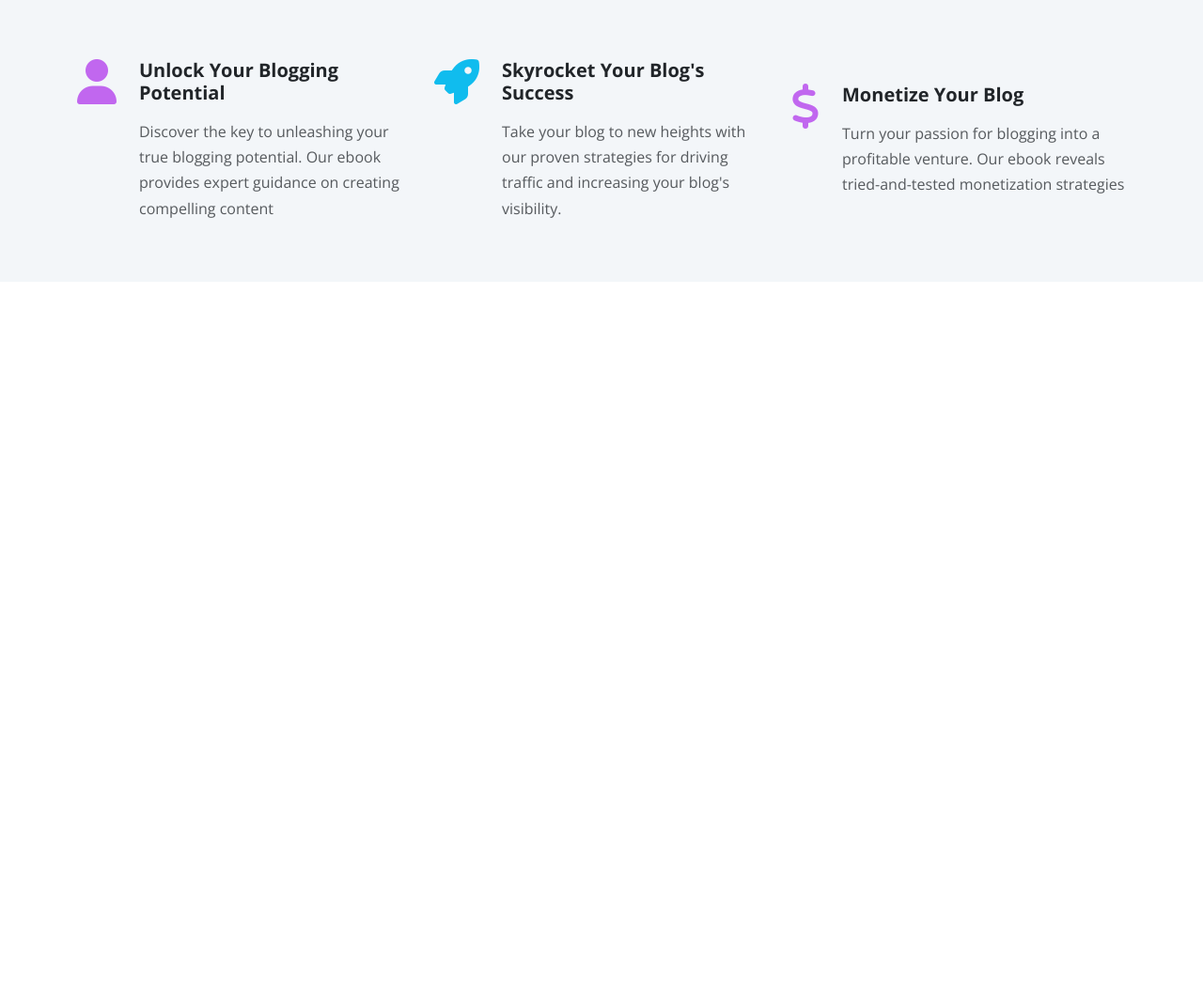
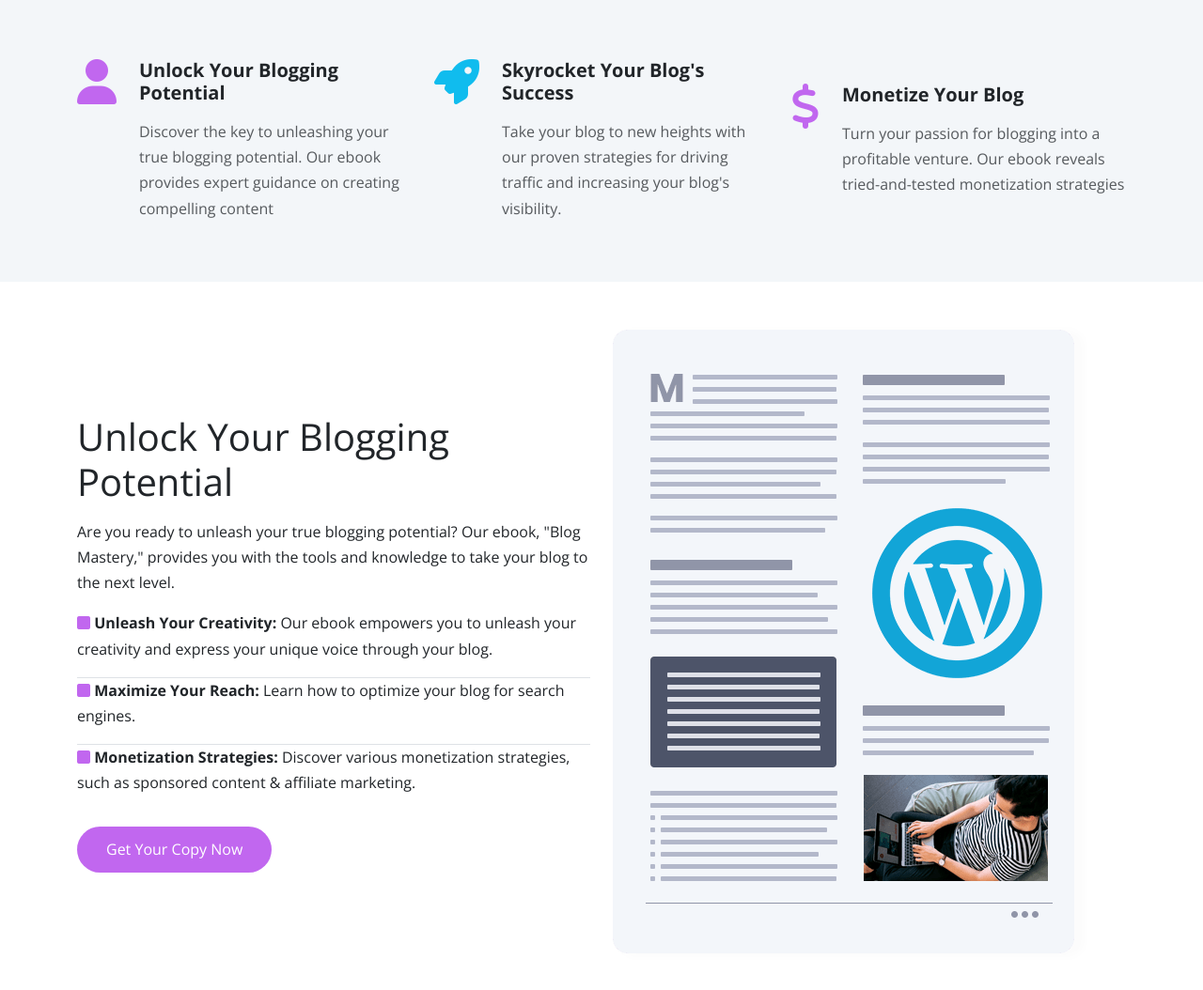
Before and after one commit to RadwaAhmed4869/e-book, a website: page index.html in a window 1280 px wide. Shown: the part 922-1976 px from the top of the page at 94% size. Before the commit the page ends 1222 px from the top, so only its background shows below. Drawn offline with nearby package versions, Linux system fonts and the light colour scheme.

Commit message:
details section by me

```diff
--- a/index.html
+++ b/index.html
@@ -176,6 +176,51 @@
       </div>
     </section>
 
+    <!-- Details -->
+    <section id="details" class="details my-5">
+      <div class="container">
+        <div class="row">
+          <div class="col-6 align-content-center">
+            <h4 class="display-6 fw-normal">Unlock Your Blogging Potential</h4>
+            <p>
+              Are you ready to unleash your true blogging potential? Our ebook,
+              "Blog Mastery," provides you with the tools and knowledge to take
+              your blog to the next level.
+            </p>
+            <ul class="list-unstyled">
+              <li class="d-flex border-bottom border-muted">
+                <p>
+                  <i class="fa-solid fa-square text-primary"></i>
+                  <span class="fw-bold">Unleash Your Creativity:</span>
+                  Our ebook empowers you to unleash your creativity and express
+                  your unique voice through your blog.
+                </p>
+              </li>
+              <li class="d-flex border-bottom border-muted">
+                <p>
+                  <i class="fa-solid fa-square text-primary"></i>
+                  <span class="fw-bold">Maximize Your Reach:</span>
+                  Learn how to optimize your blog for search engines.
+                </p>
+              </li>
+              <li class="d-flex">
+                <p>
+                  <i class="fa-solid fa-square text-primary"></i>
+                  <span class="fw-bold">Monetization Strategies:</span>
+                  Discover various monetization strategies, such as sponsored
+                  content & affiliate marketing.
+                </p>
+              </li>
+            </ul>
+            <button class="btn text-white bg-primary">Get Your Copy Now</button>
+          </div>
+          <div class="col-6">
+            <img src="images/description.png" alt="" class="img-fluid" />
+          </div>
+        </div>
+      </div>
+    </section>
+
     <script src="js/bootstrap.bundle.min.js"></script>
     <script src="js/script.js"></script>
   </body>
```
